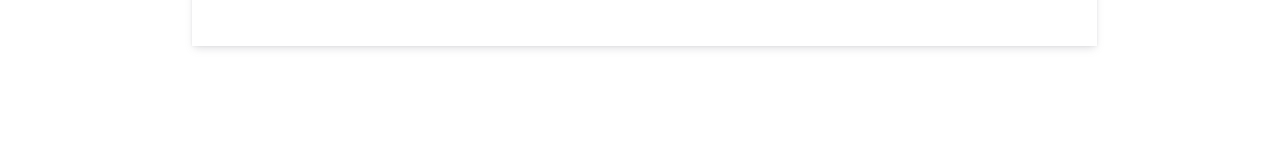
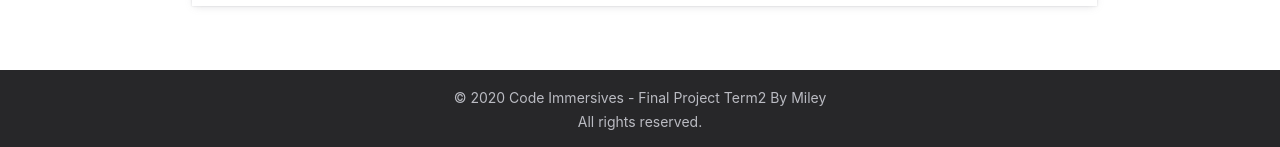
Before and after one commit to HuongDang-Miley/recipe-react-frontend-final-project-term2, a React (Create React App) app: page /recipe in a window 1280 px wide. Shown: the part 1262-1409 px from the top of the page. Built offline with nearby package versions, Linux system fonts and the light colour scheme; no server answers.

Commit message:
create AllMeals and Meals components

```diff
--- a/src/App.js
+++ b/src/App.js
@@ -17,7 +17,7 @@ export default class App extends Component {
       <Router >
         <Route  path='/' component ={Nav}/>
         <Switch>
-        <Route  path='/home' component ={AllMeals}/>
+        <Route  path='/all' component ={AllMeals}/>
         <Route  path='/recipe' component ={Recipe}/>
         </Switch>
 
--- a/src/components/allMeals/AllMeals.js
+++ b/src/components/allMeals/AllMeals.js
@@ -1,10 +1,44 @@
 import React, { Component } from 'react'
+import axios from 'axios'
+import Meal from './Meal'
+import './allMeals.css'
 
 export default class AllMeals extends Component {
+    state = {
+        meals: []
+    }
+    componentDidMount = async () => {
+        let latestMeals = await axios.get('https://themealdb.p.rapidapi.com/latest.php', {
+            headers: {
+                'x-rapidapi-key': '1eccb1fd0fmsh1264571b8ded970p1f1396jsn3b376a8754cf',
+                'x-rapidapi-host': 'themealdb.p.rapidapi.com',
+                useQueryString: true
+            }
+        })
+        this.setState({
+            meals: latestMeals.data.meals
+        })
+        // console.log(latestMeals.data.meals)
+        this.state.meals.map(item => console.log(item))
+    }
+
     render() {
+        const { meals } = this.state
+        console.log(this.state)
+        console.log(meals.length)
         return (
-            <div>
-                Test All Meals
+            <div id='all-meals-wrapper'>
+                {meals.length !== 0
+                    ? (meals.map(({strMeal, strCategory, strMealThumb }) => (
+                        <li>
+                            <Meal
+                            name ={strMeal}
+                            category={strCategory}
+                            img = {strMealThumb}
+                            />
+                        </li>)))
+                    : ''}
+
             </div>
         )
     }
--- /dev/null
+++ b/src/components/allMeals/Meal.js
@@ -0,0 +1,14 @@
+import React, { Component } from 'react'
+
+export default class Meal extends Component {
+
+    render() {
+        return (
+            <div>
+                {this.props.img}
+                {this.props.name}
+                {this.props.category}
+            </div>
+        )
+    }
+}
--- /dev/null
+++ b/src/components/allMeals/allMeals.css
@@ -0,0 +1,8 @@
+* {
+    box-sizing: border-box;
+}
+#all-meals-wrapper {
+    margin: 56px auto;
+    background-color: pink;
+    width: 70%
+}
--- a/src/components/nav/Nav.js
+++ b/src/components/nav/Nav.js
@@ -1,3 +1,4 @@
+import Axios from 'axios'
 import React, { Component } from 'react'
 import { Link } from 'react-router-dom'
 import './nav.css'
--- a/src/components/nav/nav.css
+++ b/src/components/nav/nav.css
@@ -22,7 +22,8 @@ a {
     margin: 24px;
     text-decoration: none;
     line-height: 56px;
-    color: #272729
+    color: #272729;
+    font-weight: 600
 }
 
 
--- a/src/components/recipePage/Recipe.js
+++ b/src/components/recipePage/Recipe.js
@@ -68,6 +68,7 @@ export default class Recipe extends Component {
     return (
       <>
         <RecipeNav />
+        <div>
           <div id="recipe-div">
             <div id='header'>
               <h1>{name}</h1>
@@ -109,6 +110,11 @@ export default class Recipe extends Component {
               </div>
             </div>
           </div>
+          <div id='footer'>
+            © 2020 Code Immersives - Final Project Term2 By Miley <br />
+            All rights reserved.
+          </div>
+        </div>
       </>
     )
   }
--- a/src/components/recipePage/recipe.css
+++ b/src/components/recipePage/recipe.css
@@ -5,8 +5,8 @@
   #recipe-div {
     display: grid;
     width: 70%;
-    height: 1204px;
-    margin: 104px auto;
+    /* height: 2000px; */
+    margin: 64px auto;
     grid-template-areas: "hdr" "ing" "ins";
     font-size: 1em;
     line-height: 24px;
@@ -19,6 +19,16 @@
     display: grid;
   }
 
+  #footer {
+    background-color: #272729;
+    color: #BABBC2;
+    width: 100%;
+    text-align: center;
+    margin-top: 24px;
+    padding: 16px;
+    font-size: 0.875em;
+    line-height: 24px;
+  }
   #video-info-wrapper {
     display: grid;
     grid-template-areas: "vid vid inf"
@@ -87,15 +97,14 @@
     border-color: white;
     border: solid solid red;
     border-radius: 4px;
-    box-shadow: 0px 0px 2px rgba(141, 141, 148, 0.16), 0px 4px 8px -2px rgba(141, 141, 148, 0.28);
-    /* margin-bottom: 16px; */
+    box-shadow: 0px 0px 2px rgba(141, 141, 148, 0.3), 0px 4px 8px -2px rgba(141, 141, 148, 0.28);
   }
 
   .ingredient-and-instruction-wrapper {
     width: 100%;
     border: black;
     background-color: white;
-    box-shadow: 0px 0px 2px rgba(141, 141, 148, 0.16), 0px 4px 8px -2px rgba(141, 141, 148, 0.28);
+    box-shadow: 0px 0px 2px rgba(141, 141, 148, 0.3), 0px 2px 8px -2px rgba(141, 141, 148, 0.28);
   }
 
   .instruction-paragraph {
```
Also changed, not shown: 1 other file (tests, documents, lock files or other folders). Lines whose indentation alone changed are shown as unchanged.
